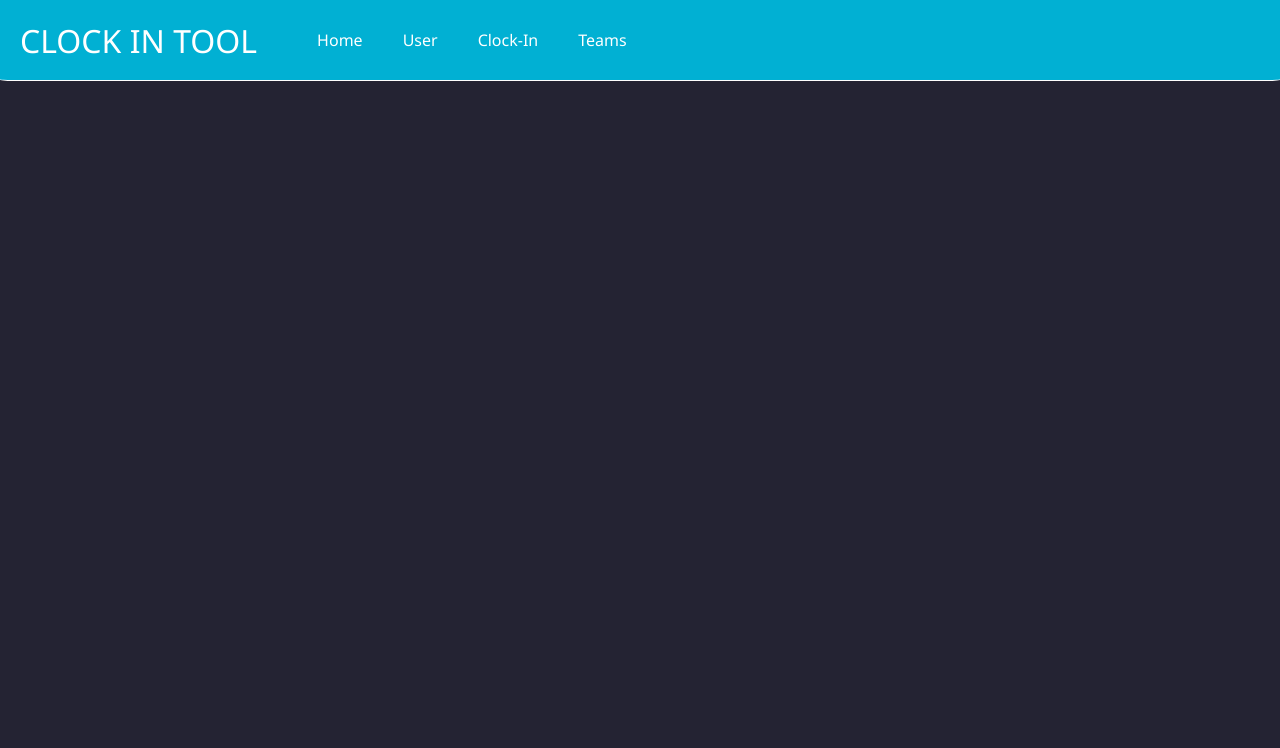
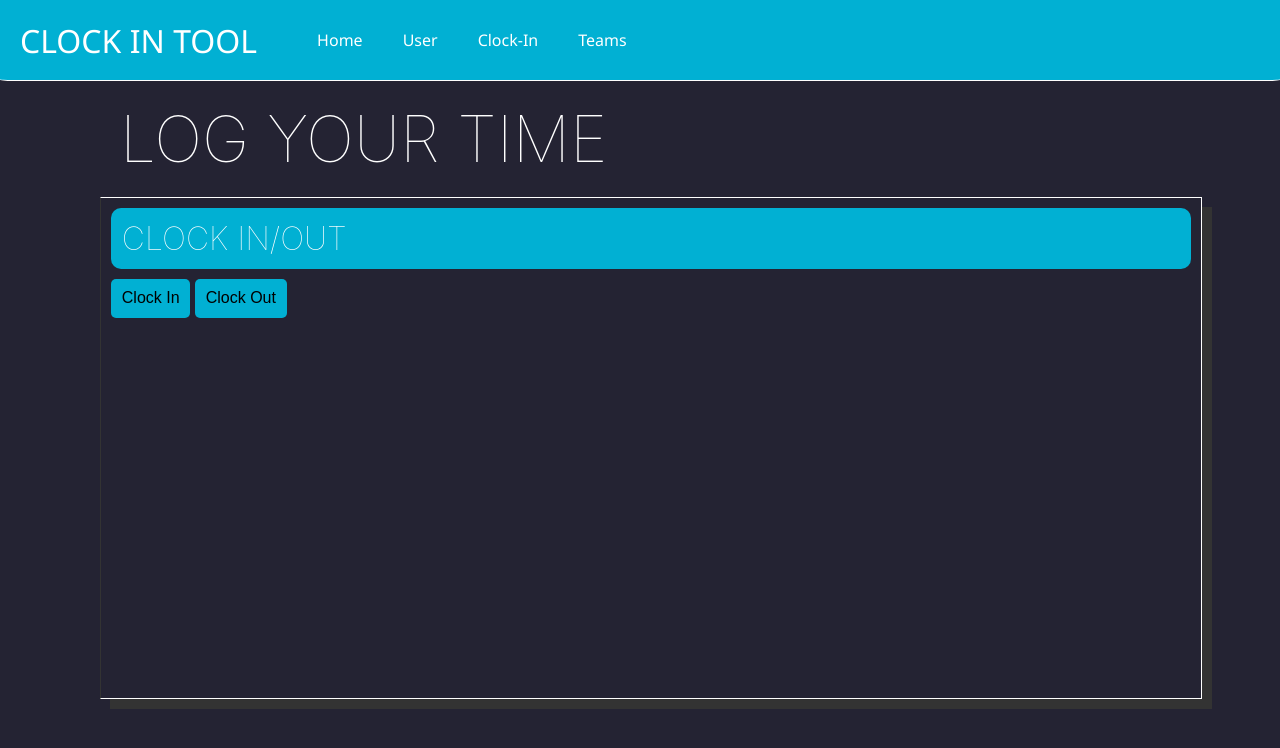
Before and after one commit to amosvmcr2020/Clock-In-Tool-DevOps, a Svelte app in the folder frontend/: page /clocks in a window 1280 px wide. Shown: the top 748 px of the page. Built offline with nearby package versions, Linux system fonts and the light colour scheme.

Commit message:
fix timesheet validation and add clocks page

```diff
--- a/frontend/src/pages/clocks.svelte
+++ b/frontend/src/pages/clocks.svelte
@@ -0,0 +1,59 @@
+<script>
+    import axios from "axios";
+    let response;
+
+    const get_timesheet_id = async (userID) => {
+        let id;
+        await axios
+            .get(`http://localhost:8000/user/${userID}/timesheet`)
+            .then((res) => (id = res.data));
+
+        return id;
+    };
+
+    const clock_out = async () => {
+        let curr_time = Date.now();
+        // This needs to be set to the current user - Global?
+        let userID = 3;
+
+        let timesheet_id = await get_timesheet_id(userID);
+
+        await axios
+            .put(`http://localhost:8000/clock-out`, {
+                millis_out: curr_time,
+                timesheetID: timesheet_id,
+            })
+            .then((res) => (response = res.data));
+    };
+
+    const clock_in = async () => {
+        let curr_time = Date.now();
+        // This needs to be set to the current user - Global?
+        let userID = 3;
+
+        let timesheet_id = await get_timesheet_id(userID);
+
+        await axios
+            .post(`http://localhost:8000/clock-in`, {
+                millis_in: curr_time,
+                timesheetID: timesheet_id,
+            })
+            .then((res) => (response = res.data));
+    };
+</script>
+
+<div class="page">
+    <div class="page-title">Log your time</div>
+    <div class="content-container">
+        <div class="container-title">Clock in/out</div>
+        <div class="content">
+            <button on:click={() => clock_in()}>Clock In</button>
+            <button on:click={() => clock_out()}>Clock Out</button>
+        </div>
+        {#if response}
+            <div class="content">
+                <p>{response}</p>
+            </div>
+        {/if}
+    </div>
+</div>
```
Also changed, not shown: 1 other file (tests, documents, lock files or other folders).
